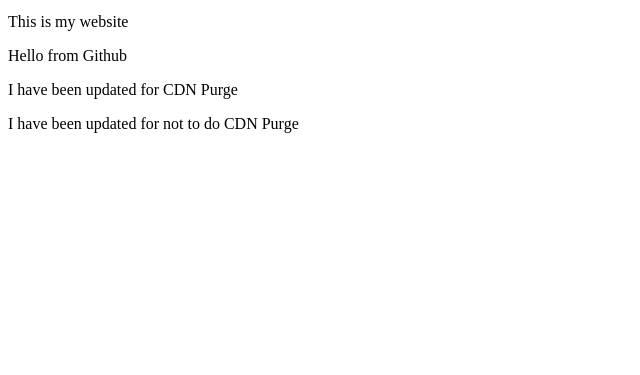
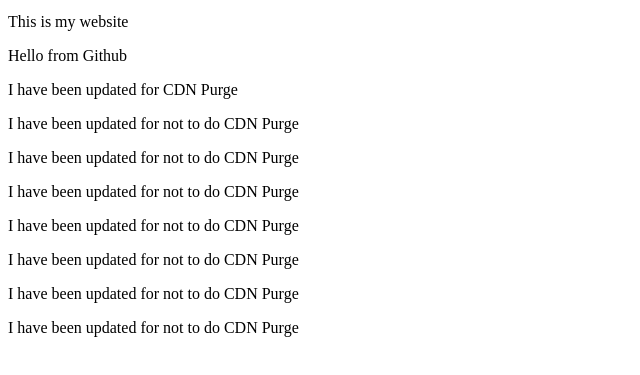
Before and after one commit to noroolz/70533, a plain HTML site: page index.html in a window 1280 px wide. Shown: the part 101-476 px from the top of the page, without its empty margins (0-640 px from the left). Drawn offline with Linux system fonts and the light colour scheme.

Commit message:
Update for CDN Purge

```diff
--- a/index.html
+++ b/index.html
@@ -11,7 +11,12 @@
 <p>Hello from Github</p>
   <p>I have been updated for CDN Purge</p>
 <p>I have been updated for not to do CDN Purge</p>
-
+  <p>I have been updated for not to do CDN Purge</p>
+  <p>I have been updated for not to do CDN Purge</p>
+  <p>I have been updated for not to do CDN Purge</p>
+  <p>I have been updated for not to do CDN Purge</p>
+  <p>I have been updated for not to do CDN Purge</p>
+  <p>I have been updated for not to do CDN Purge</p>
 </div>
 </body>
 </html>
```
